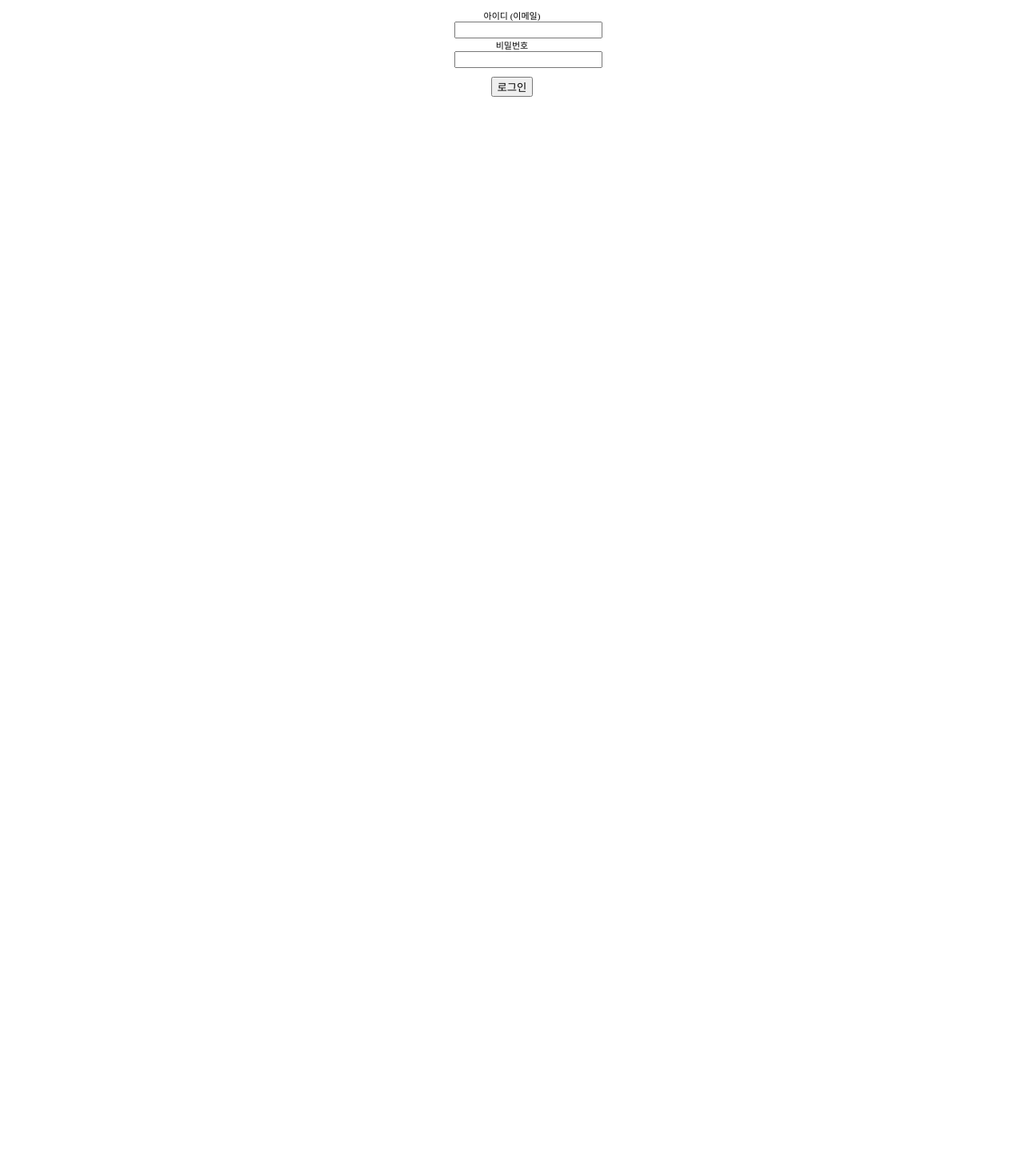
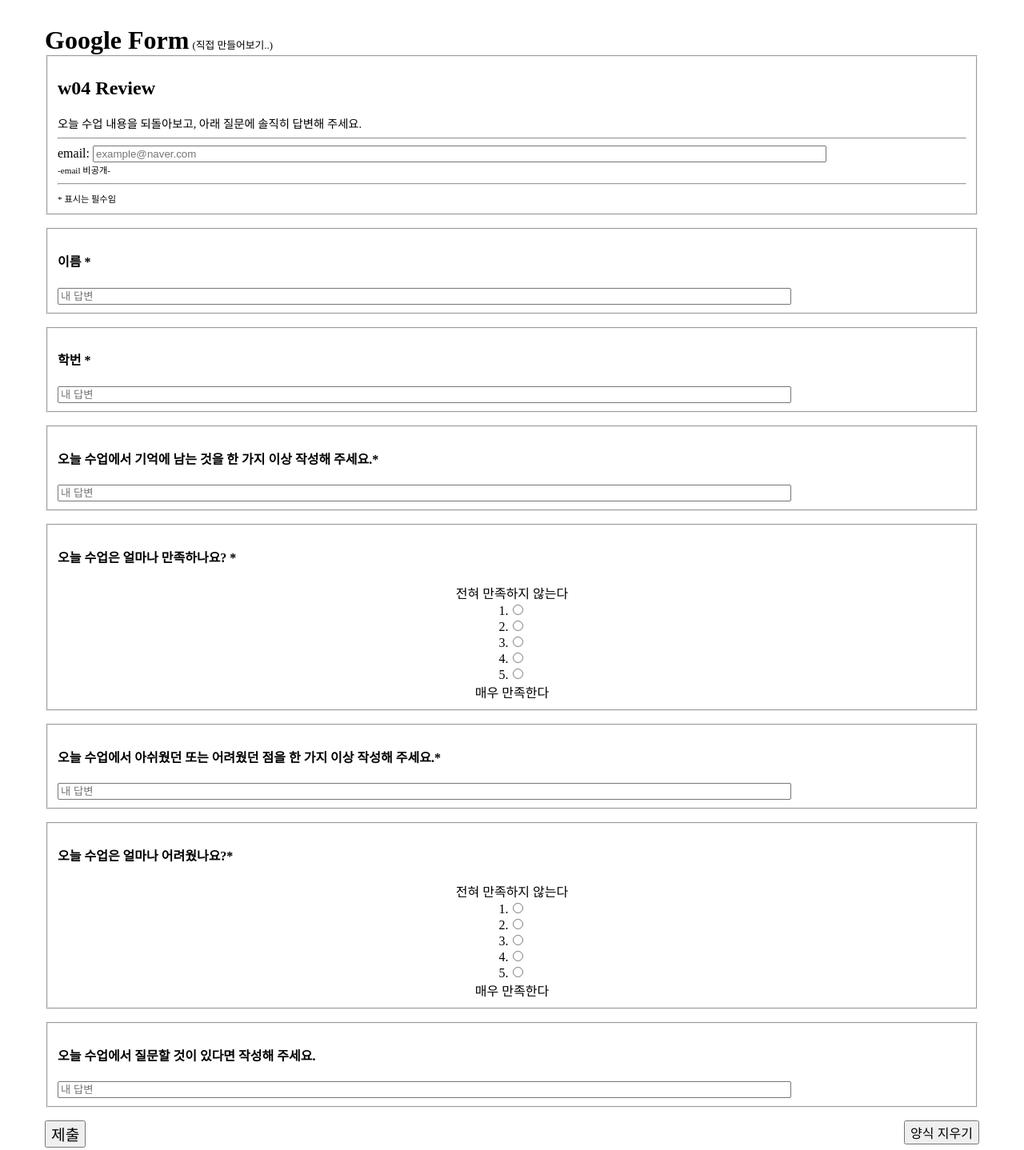
Before and after one commit to hyeonmin504/web, a plain HTML site: page week04/index.html in a window 1280 px wide. Shown: the top 1438 px of the page at 80% size. Before the commit the page ends 800 px from the top, so only its background shows below. Drawn offline with Linux system fonts and the light colour scheme.

Commit message:
week04 과제 google form 만들어보기

```diff
--- a/week04/index.html
+++ b/week04/index.html
@@ -3,22 +3,124 @@
 <head>
     <meta charset="UTF-8">
     <meta name="viewport" content="width=device-width, initial-scale=1.0">
-    <title>Document</title>
+    <title>coding information</title>
 </head>
-<body style="font-size: 11px; text-align: center;">
-    <form action="/week02/2.html" method="post">
+<body>
+    <form action="/week04/2.html" method="post" style="margin: 3em; margin-top: 2em;">
 
-        <dl>
-            <dt><label for="predialog_email">아이디 (이메일)</label></dt>
-            <dd><input type="text" class="text" id="predialog_email" name="email" value=""/></dd>
-            <dt><label for="predialog_password">비밀번호</label></dt>
-            <dd><input type="password" class="text" id="predialog_password" name="password" value=""/></dd>
-        </dl>
+        <span style="font-size: 2em;"><strong> Google Form</strong></span>
+        <span style="font-size: 0.8em;">(직접 만들어보기..)</span>
         <div>
-            <p><button type="submit">로그인</button></p>
+            <fieldset>
+                <h2>w04 Review</h2>
+                <span style="font-size: 0.9em;"> 오늘 수업 내용을 되돌아보고, 아래 질문에 솔직히 답변해 주세요.</span>
+                <hr>
+                <label style="text-align-last: center;">email: </label>
+                <input type="text" class="text" id="predialog_email" placeholder="example@naver.com" name="email" style="width: 80%;"/>
+                <br>
+                <span style="font-size: 0.7em;">-email 비공개-</span>
+                <hr>
+                <span style="font-size: 0.7em;">* 표시는 필수임</span>
+            </fieldset>
         </div>
 
+        <div style="margin-top: 1em;">
+            <fieldset>
+                <h4>이름 *</h4>
+                <input type="text" class="text" id="predialog_email" placeholder="내 답변" name="email" style="width: 80%;"/>
+            </fieldset>
+        </div>
+
+        <div style="margin-top: 1em;">
+            <fieldset>
+                <h4>학번 *</h4>
+                <input type="text" class="text" id="predialog_email" placeholder="내 답변" name="email" style="width: 80%;"/>
+            </fieldset>
+        </div>
+
+        <div style="margin-top: 1em;">
+            <fieldset>
+                <h4>오늘 수업에서 기억에 남는 것을 한 가지 이상 작성해 주세요.*</h4>
+                <input type="text" class="text" id="predialog_email" placeholder="내 답변" name="email" style="width: 80%;"/>
+            </fieldset>
+        </div>
+
+        <div style="margin-top: 1em;">
+            <fieldset>
+                <h4>오늘 수업은 얼마나 만족하나요? *</h4>
+                    <div style="text-align: center;">
+                    전혀 만족하지 않는다
+                    <div>
+                        1.<input type="radio">
+                    </div>
+                    <div>
+                        2.<input type="radio">
+                    </div>
+                    <div>
+                        3.<input type="radio">
+                    </div>
+                    <div>
+                        4.<input type="radio">
+                    </div>
+                    <div>
+                        5.<input type="radio">
+                    </div>
+                    매우 만족한다
+                </div>
+            </fieldset>
+        </div>
+
+        <div style="margin-top: 1em;">
+            <fieldset>
+                <h4>오늘 수업에서 아쉬웠던 또는 어려웠던 점을 한 가지 이상 작성해 주세요.*</h4>
+                <input type="text" class="text" id="predialog_email" placeholder="내 답변" name="email" style="width: 80%;"/>
+            </fieldset>
+        </div>
+
+        <div style="margin-top: 1em;">
+            <fieldset>
+                <h4>오늘 수업은 얼마나 어려웠나요?*</h4>
+                    <div style="text-align: center;">
+                    전혀 만족하지 않는다
+                    <div>
+                        1.<input type="radio">
+                    </div>
+                    <div>
+                        2.<input type="radio">
+                    </div>
+                    <div>
+                        3.<input type="radio">
+                    </div>
+                    <div>
+                        4.<input type="radio">
+                    </div>
+                    <div>
+                        5.<input type="radio">
+                    </div>
+                    매우 만족한다
+                </div>
+            </fieldset>
+        </div>
+
+        <div style="margin-top: 1em;">
+            <fieldset>
+                <h4>오늘 수업에서 질문할 것이 있다면 작성해 주세요.</h4>
+                <input type="text" class="text" id="predialog_email" placeholder="내 답변" name="email" style="width: 80%;"/>
+            </fieldset>
+        </div>
+
+        <div style="margin-top: 1em;">
+            <button type="submit" style="font-size: 1.2em;">제출</button>
+            <button type="button" style="font-size: 1em; float: right;">양식 지우기</button>
+        </div>
     </form>
+
+    <div style="text-align: center;">
+        Google Forms를 통해 비밀번호를 제출하지 마세요.<br>
+        이 콘텐츠는 Google이 만들거나 승인하지 않았습니다.<br>
+        악용사례 신고 - 서비스 약관 - 개인정보처리방침
+        <h2>Google 설문지</h2>
+    </div>
 
 </body>
 </html>
```
